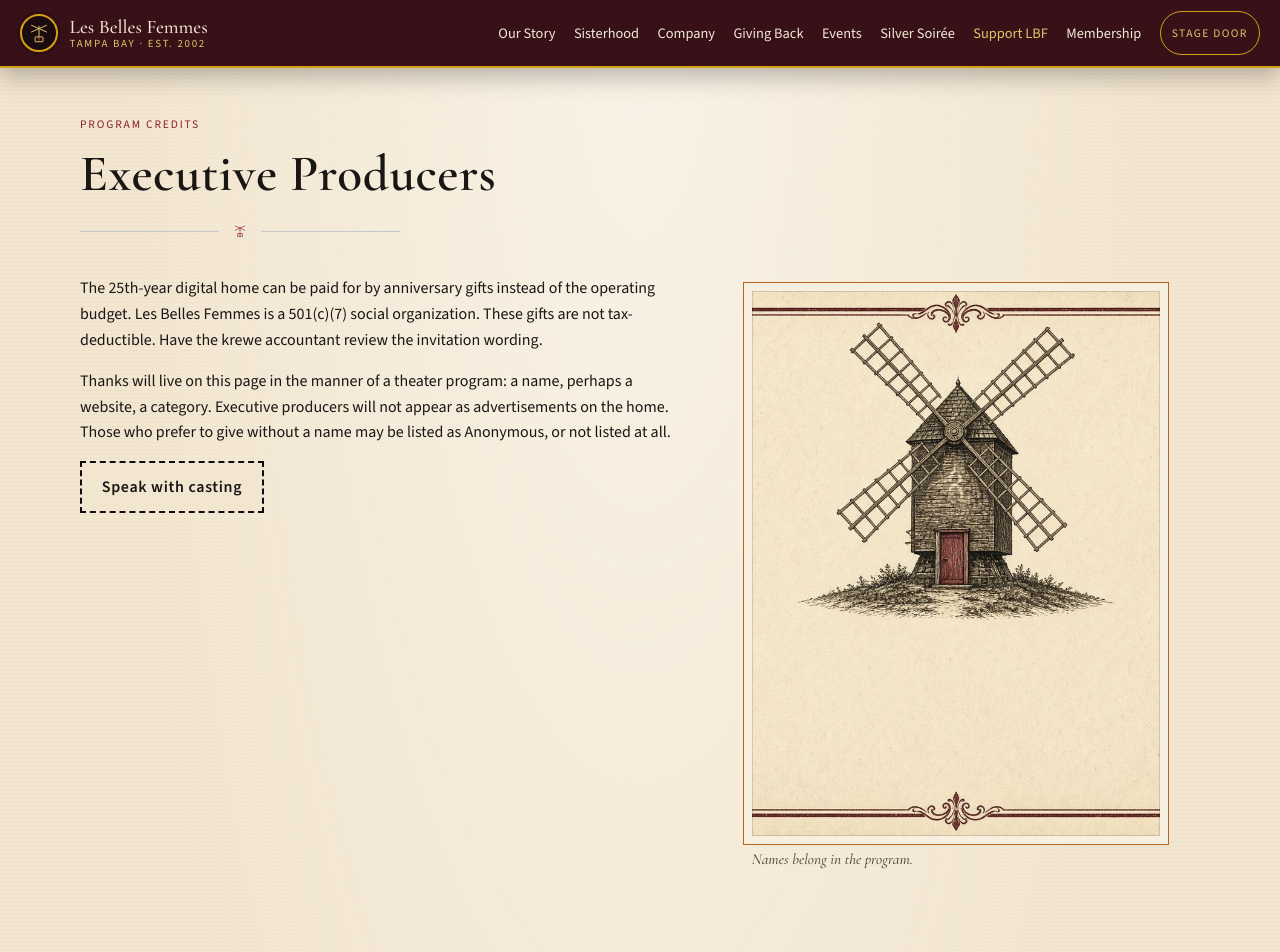
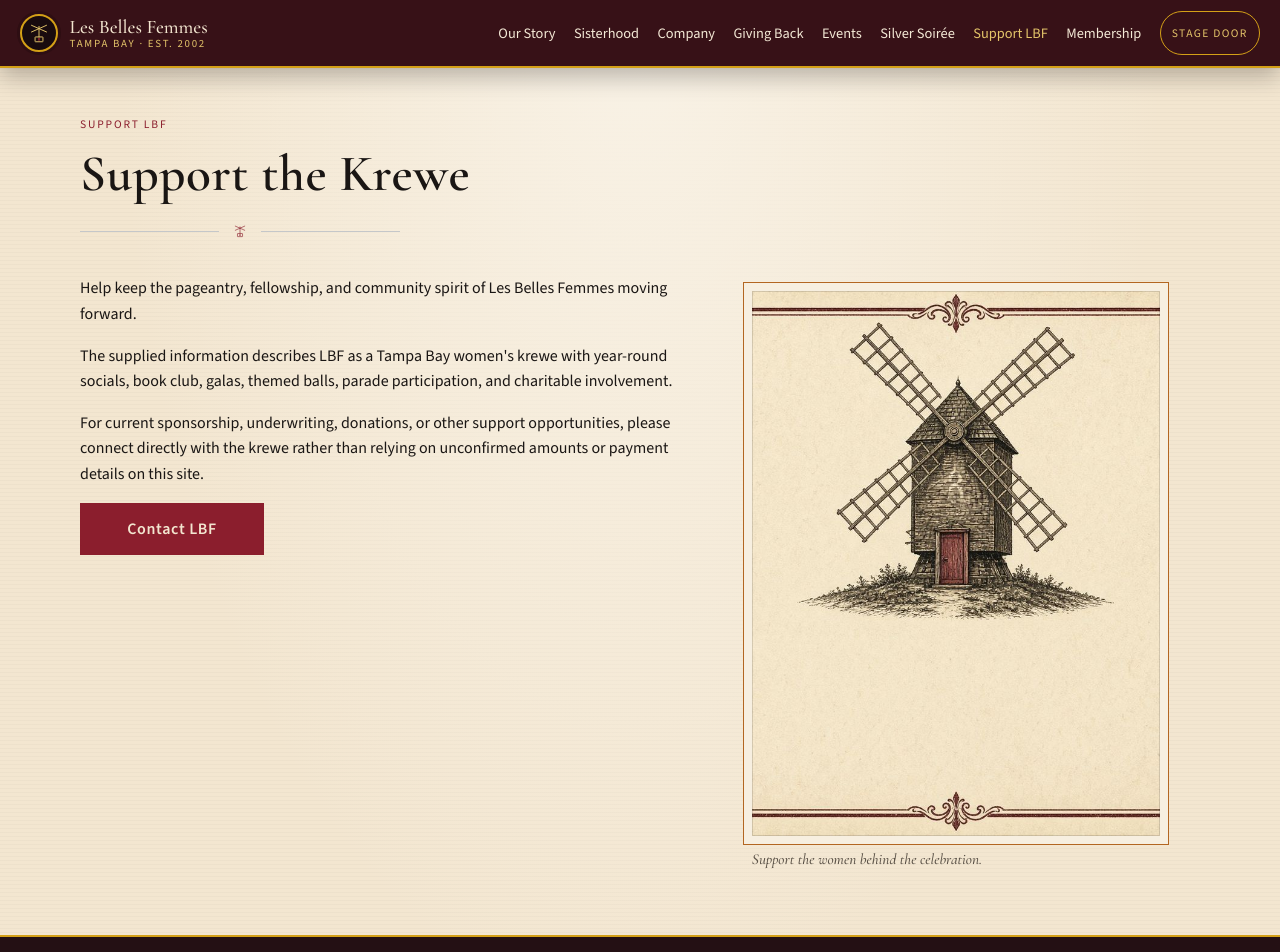
Before and after one commit to MissTully/krewe-les-belles-femmes-website, a React (Vite) app: page /executive-producers in a window 1280 px wide. Shown: the top 952 px of the page. Built offline with nearby package versions, Linux system fonts and the light colour scheme.

Commit message:
Replace fictional producer content with support information

```diff
--- a/src/pages/ExecutiveProducers.tsx
+++ b/src/pages/ExecutiveProducers.tsx
@@ -1,61 +1,8 @@
 import { Link } from "react-router-dom";
 import Ornament from "../components/Ornament";
 import PhotoPlate from "../components/PhotoPlate";
-import { art, producerLevels } from "../content";
+import { art } from "../content";
 
 export default function ExecutiveProducers() {
-  return (
-    <article className="page wrap">
-      <p className="eyebrow">Program credits</p>
-      <h1>Executive Producers</h1>
-      <Ornament />
-      <div className="split">
-        <div className="prose">
-          <p>
-            The 25th-year digital home can be paid for by anniversary gifts instead of the
-            operating budget. Les Belles Femmes is a 501(c)(7) social organization. These gifts are
-            not tax-deductible. Have the krewe accountant review the invitation wording.
-          </p>
-          <p>
-            Thanks will live on this page in the manner of a theater program: a name, perhaps a
-            website, a category. Executive producers will not appear as advertisements on the home.
-            Those who prefer to give without a name may be listed as Anonymous, or not listed at
-            all.
-          </p>
-          <Link className="ticket" to="/apply">
-            Speak with casting
-          </Link>
-        </div>
-        <PhotoPlate
-          src={art.playbillStill}
-          alt="A Les Belles Femmes playbill: three women in cabaret dress, the krewe name, and program credits."
-          caption="Names belong in the program."
-          imgClassName="photo-portrait"
-        />
-      </div>
-      <div className="underwriter-grid">
-        {producerLevels.map((level) => (
-          <section className="panel" key={level.name}>
-            <p className="eyebrow">{level.amount}</p>
-            <h2>{level.name}</h2>
-            <p>{level.note}</p>
-          </section>
-        ))}
-      </div>
-      <div className="split">
-        <PhotoPlate
-          src={art.stageFrame}
-          alt="Playbill for A Night of Elegance, with the krewe ladies and a red velvet curtain."
-          caption="A Night of Elegance"
-          imgClassName="photo-portrait"
-        />
-        <PhotoPlate
-          src={art.velvet}
-          alt="A wine-red theater curtain with a gold playbill at its center."
-          caption="The house, before the lights"
-          imgClassName="photo-portrait"
-        />
-      </div>
-    </article>
-  );
+  return <article className="page wrap refined-page"><p className="eyebrow">Support LBF</p><h1>Support the Krewe</h1><Ornament /><div className="split heritage-lead"><div className="prose"><p className="lead-copy">Help keep the pageantry, fellowship, and community spirit of Les Belles Femmes moving forward.</p><p>The supplied information describes LBF as a Tampa Bay women's krewe with year-round socials, book club, galas, themed balls, parade participation, and charitable involvement.</p><p>For current sponsorship, underwriting, donations, or other support opportunities, please connect directly with the krewe rather than relying on unconfirmed amounts or payment details on this site.</p><Link className="ticket red" to="/apply">Contact LBF</Link></div><PhotoPlate src={art.playbillStill} alt="Les Belles Femmes program artwork." caption="Support the women behind the celebration." imgClassName="photo-portrait" /></div></article>;
 }
```
